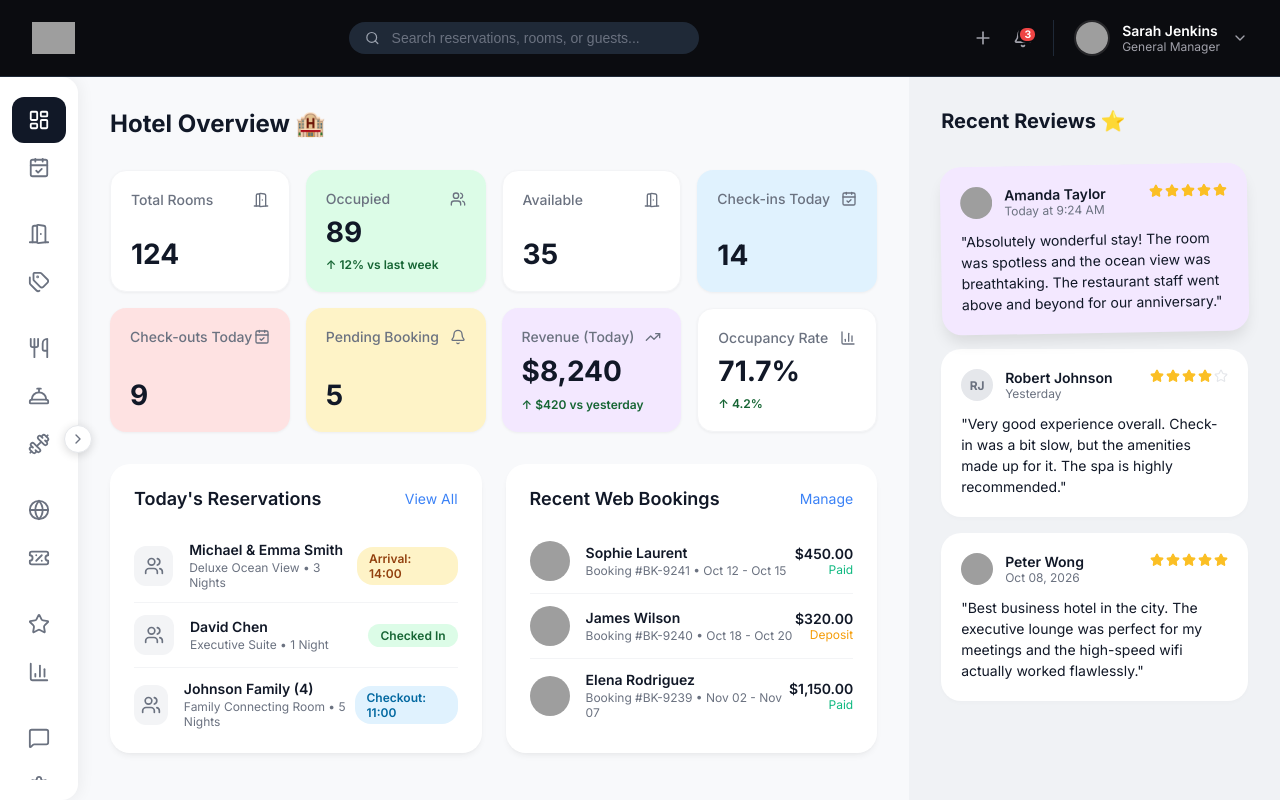
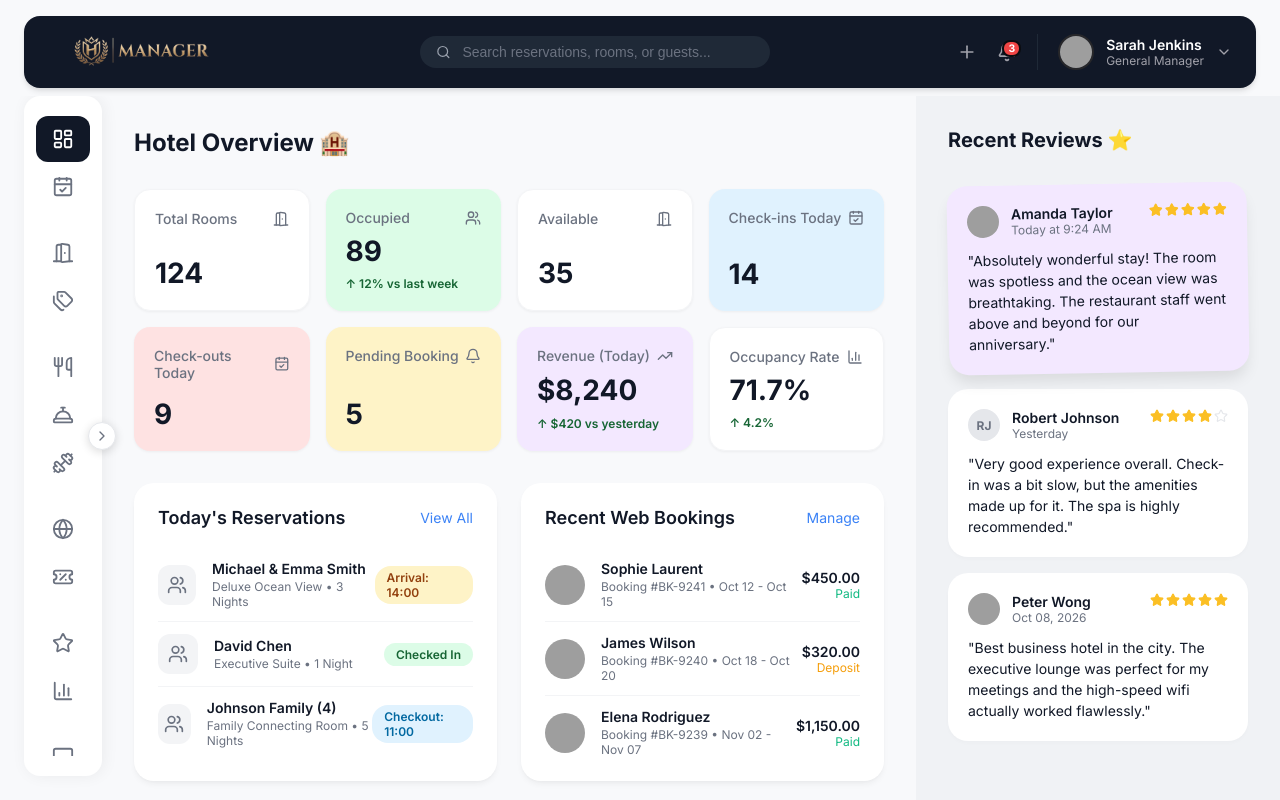
Before and after one commit to Biniyam-Taye/Hotel-Mobile-App, a React (Vite) app in the folder Manager/: page / in a window 1280 px wide. Built offline with nearby package versions, Linux system fonts and the light colour scheme; grey boxes are pictures that could not be loaded.

Commit message:
feat: implement core layout, navigation structure, and dashboard styling for manager application

```diff
--- a/Manager/src/App.jsx
+++ b/Manager/src/App.jsx
@@ -73,7 +73,7 @@ function App() {
       {/* Top Header */}
       <header className="top-header">
         <div className="logo-area">
-          <img src="/logo.png" alt="Hotel Logo" style={{ height: '32px', objectFit: 'contain' }} />
+          <img src="/logo.png" alt="Hotel Logo" style={{ height: '48px', objectFit: 'contain' }} />
         </div>
 
         <div className="top-search-bar">
--- a/Manager/src/index.css
+++ b/Manager/src/index.css
@@ -46,7 +46,7 @@ body {
 .app-container {
   width: 100vw;
   height: 100vh;
-  background-color: var(--app-bg);
+  background-color: var(--main-bg);
   display: flex;
   flex-direction: column;
   overflow: hidden;
@@ -57,8 +57,11 @@ body {
   display: flex;
   justify-content: space-between;
   align-items: center;
-  padding: 1.25rem 2rem;
-  border-bottom: 1px solid #1f2937;
+  padding: 0.75rem 1.5rem;
+  margin: 1rem 1.5rem 0.5rem 1.5rem;
+  background-color: #111827;
+  border-radius: 1rem;
+  box-shadow: 0 4px 6px -1px rgba(0, 0, 0, 0.1), 0 2px 4px -1px rgba(0, 0, 0, 0.06);
 }
 
 .logo-area {
@@ -181,9 +184,11 @@ body {
   transition: width 0.3s cubic-bezier(0.4, 0, 0.2, 1),
               min-width 0.3s cubic-bezier(0.4, 0, 0.2, 1),
               padding 0.3s cubic-bezier(0.4, 0, 0.2, 1);
-  border-radius: 0 1rem 1rem 0;
+  border-radius: 1rem;
   box-shadow: 2px 0 16px rgba(0, 0, 0, 0.06);
   flex-shrink: 0;
+  margin-left: 1.5rem;
+  margin-bottom: 1.5rem;
 }
 
 .left-sidebar.expanded {
```
Also changed, not shown: Manager/public/logo.png (added).
